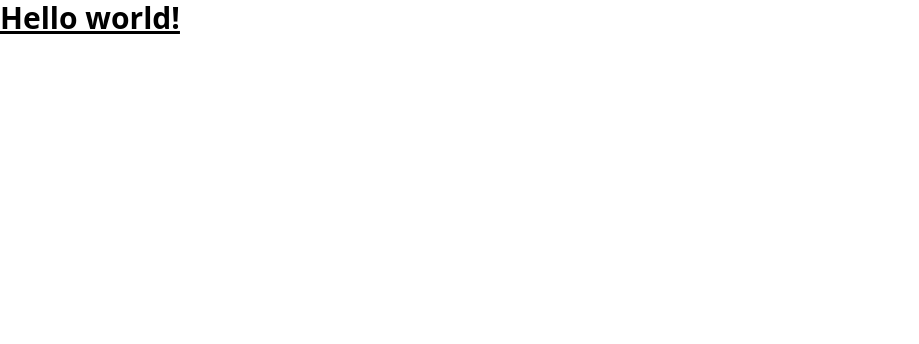
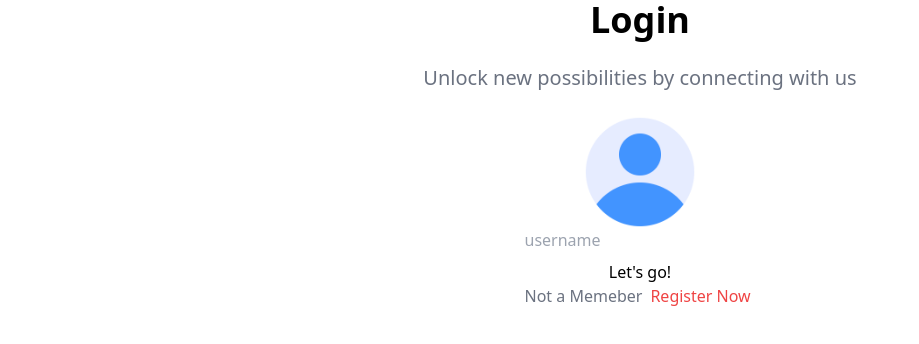
Before and after one commit to AnasJMirza/auth-app, a React (Vite) app in the folder client/: page / in a window 1280 px wide. Shown: the top 344 px of the page, without its empty margins (0-919 px from the left). Built offline with nearby package versions, Linux system fonts and the light colour scheme.

Commit message:
routing-setup

```diff
--- a/client/package.json
+++ b/client/package.json
@@ -10,7 +10,8 @@
   },
   "dependencies": {
     "react": "^18.2.0",
-    "react-dom": "^18.2.0"
+    "react-dom": "^18.2.0",
+    "react-router-dom": "^6.7.0"
   },
   "devDependencies": {
     "@types/react": "^18.0.26",
--- a/client/src/App.jsx
+++ b/client/src/App.jsx
@@ -1,14 +1,13 @@
-import React from 'react';
-import './App.css'
+import React from "react";
+import { RouterProvider } from "react-router-dom";
+import { router } from "./routes/routes.jsx";
 
 function App() {
-
-
   return (
-    <h1 className="text-3xl font-bold underline">
-      Hello world!
-    </h1>
-  )
+    <main>
+      <RouterProvider router={router} />
+    </main>
+  );
 }
 
-export default App
+export default App;
--- /dev/null
+++ b/client/src/components/PageNotFound.jsx
@@ -0,0 +1,11 @@
+import React from 'react';
+
+const PageNotFound = () => {
+    return (
+        <div>
+            PageNotFound
+        </div>
+    );
+};
+
+export default PageNotFound;
--- /dev/null
+++ b/client/src/components/Password.jsx
@@ -0,0 +1,11 @@
+import React from 'react';
+
+const Password = () => {
+    return (
+        <div>
+            Password
+        </div>
+    );
+};
+
+export default Password;
--- /dev/null
+++ b/client/src/components/Recovery.jsx
@@ -0,0 +1,11 @@
+import React from 'react';
+
+const Recovery = () => {
+    return (
+        <div>
+            Recovery
+        </div>
+    );
+};
+
+export default Recovery;
--- /dev/null
+++ b/client/src/components/Register.jsx
@@ -0,0 +1,11 @@
+import React from 'react';
+
+const Register = () => {
+    return (
+        <div>
+            Register
+        </div>
+    );
+};
+
+export default Register;
--- /dev/null
+++ b/client/src/components/Reset.jsx
@@ -0,0 +1,11 @@
+import React from 'react';
+
+const Reset = () => {
+    return (
+        <div>
+            Reset
+        </div>
+    );
+};
+
+export default Reset;
--- /dev/null
+++ b/client/src/components/UserName.jsx
@@ -0,0 +1,27 @@
+import React from 'react';
+import { Link } from 'react-router-dom';
+import profilePrview from '../assets/profile.png';
+
+const UserName = () => {
+    return (
+        <div className='flex flex-col justify-center items-center gap-2'>
+            <div className='font-bold text-4xl'>Login</div>
+            <div className='py-4 text-xl w-2/3 text-center text-gray-500'>Unlock new possibilities by connecting with us</div>
+            <form className='form'>
+                <div className='profile flex justify-center'>
+                    <img src={profilePrview} alt="profile" className='w-28'/>
+                </div>
+                <div className='textbox flex flex-col gap-2'>
+                    <input type="text" placeholder='username'/>
+                    <button type='submit'>Let's go!</button>
+                </div>
+                <span className='flex gap-2'>
+                    <p className='text-gray-500'>Not a Memeber</p>
+                    <Link to='/register' className='text-red-500 font-medium'>Register Now</Link>
+                </span>
+            </form>
+        </div>
+    );
+};
+
+export default UserName;
--- /dev/null
+++ b/client/src/components/UserProfile.jsx
@@ -0,0 +1,11 @@
+import React from 'react';
+
+const UserProfile = () => {
+    return (
+        <div>
+            Profile
+        </div>
+    );
+};
+
+export default UserProfile;
--- /dev/null
+++ b/client/src/components/index.js
@@ -0,0 +1,18 @@
+import PageNotFound from "./pageNotFound";
+import UserName from "./UserName";
+import UserProfile from "./UserProfile";
+import Reset from "./Reset";
+import Password from "./Password";
+import Recovery from "./Recovery";
+import Register from "./Register";
+
+
+export {
+    PageNotFound,
+    UserName,
+    UserProfile,
+    Reset,
+    Password,
+    Recovery,
+    Register,
+}
--- /dev/null
+++ b/client/src/routes/routes.jsx
@@ -0,0 +1,77 @@
+import { createBrowserRouter, Link } from "react-router-dom";
+
+// importing components
+import {
+  UserName,
+  Password,
+  UserProfile,
+  Register,
+  Reset,
+  Recovery,
+  PageNotFound,
+} from "../components/index.js";
+// import UserName from "../components/UserName.jsx";
+
+export const router = createBrowserRouter([
+  {
+    path: "/",
+    element: (
+      <>
+        <UserName></UserName>
+
+      </>
+    ),
+  },
+
+  {
+    path: "/password",
+    element: (
+      <>
+        <Password />
+      </>
+    ),
+  },
+  {
+    path: "/user-profile",
+    element: (
+      <>
+        <UserProfile />
+      </>
+    ),
+  },
+  {
+    path: "/register",
+    element: (
+      <>
+        <Register />
+      </>
+    ),
+  },
+  {
+    path: "/recovery",
+    element: (
+      <>
+        <Recovery />
+      </>
+    ),
+  },
+
+  {
+    path: "/reset",
+    element: (
+      <>
+        <Reset />
+      </>
+    ),
+  },
+
+  {
+    path: "*",
+    element: (
+      <>
+        <PageNotFound />
+      </>
+    ),
+  },
+
+]);
--- a/client/tailwind.config.cjs
+++ b/client/tailwind.config.cjs
@@ -3,6 +3,8 @@ module.exports = {
   content: [
     "./index.html",
     "./src/**/*.{js,ts,jsx,tsx}",
+    './pages/**/*.{html,js}',
+    './components/**/*.{html,js}'
   ],
   theme: {
     extend: {},
```
Also changed, not shown: client/src/assets/profile.png (added), 1 other file (tests, documents, lock files or other folders).
